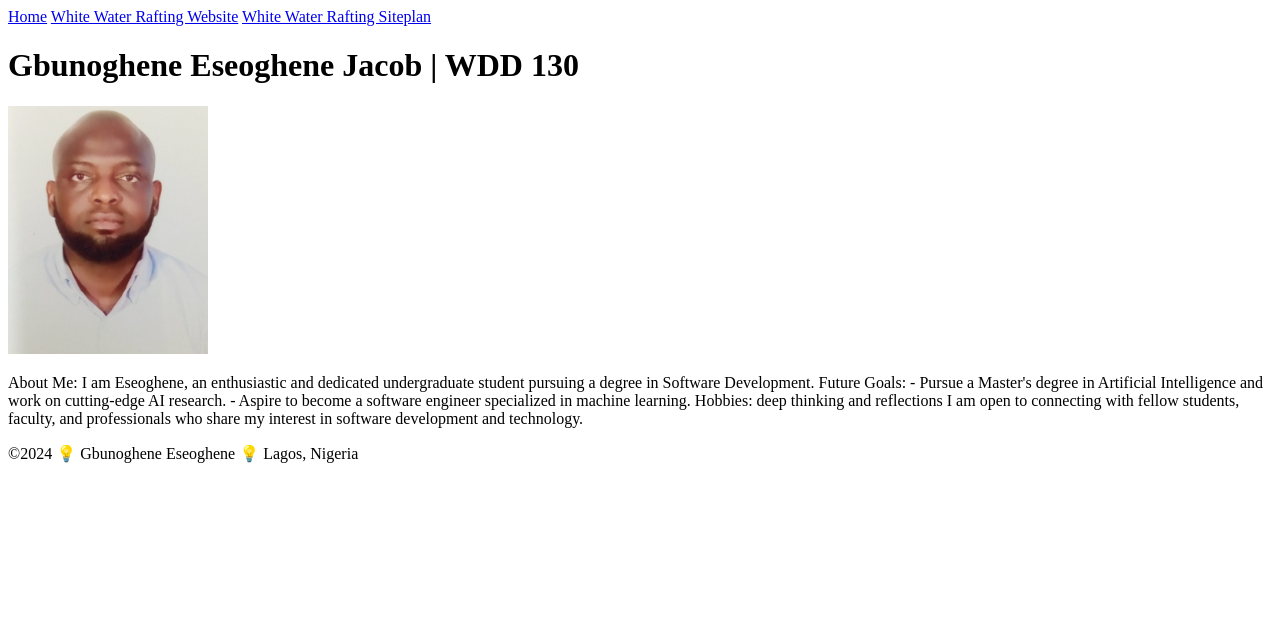
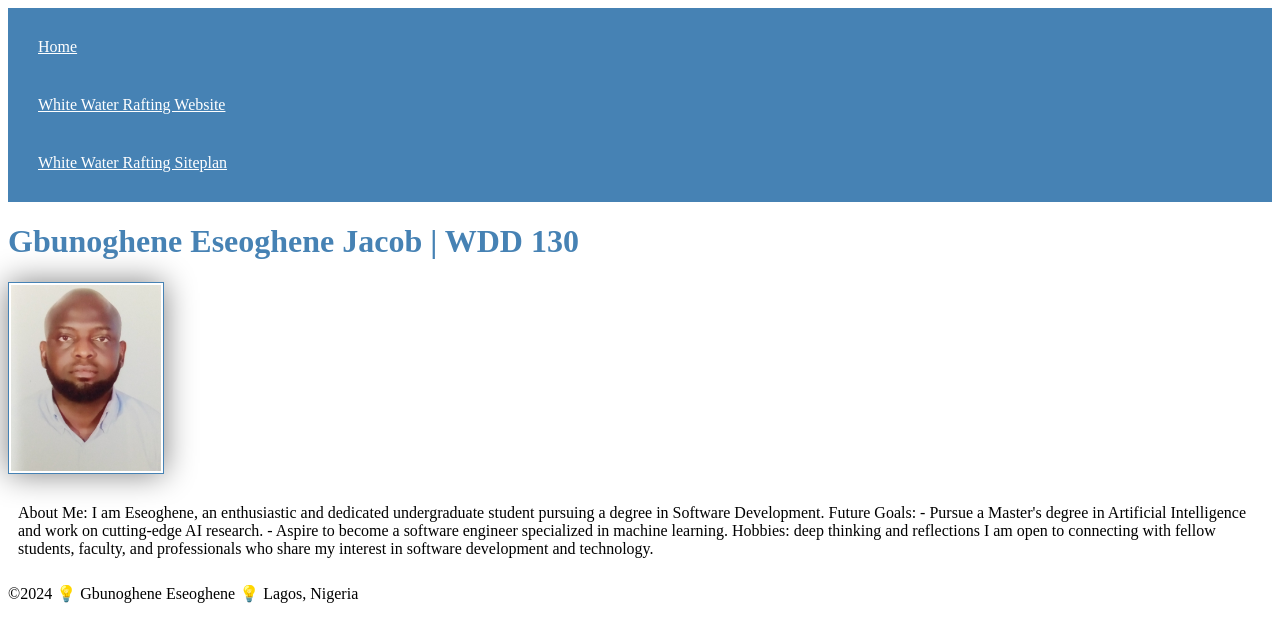
Before and after one commit to S-A-oghene/wdd130, a plain HTML site: page index.html in a window 1280 px wide. Drawn offline with Linux system fonts and the light colour scheme.

Commit message:
CSS-intro

```diff
--- a/index.html
+++ b/index.html
@@ -4,6 +4,7 @@
     <meta charset="UTF-8" />
     <meta name="viewport" content="width=device-width, initial-scale=1.0" />
     <title>Gbunoghene Eseoghene Jacob | WDD 130</title>
+    <link rel="stylesheet" href="styles/styles.css" />
   </head>
   <body>
     <header>
--- /dev/null
+++ b/styles/styles.css
@@ -0,0 +1,26 @@
+nav {
+    background-color: steelblue;
+    padding: 10px;
+}
+
+nav a {
+    color: white;
+    display: block;
+    padding: 20px;
+}
+
+h1 {
+    color: steelblue;
+}
+
+img {
+    width: 150px;
+    height: auto;
+    border: 1px solid steelblue;
+    padding: 2px;
+    box-shadow: 0 0 30px gray;
+}
+
+p {
+    padding: 10px;
+}
```
